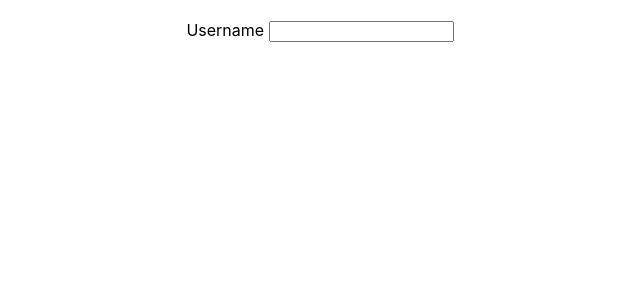
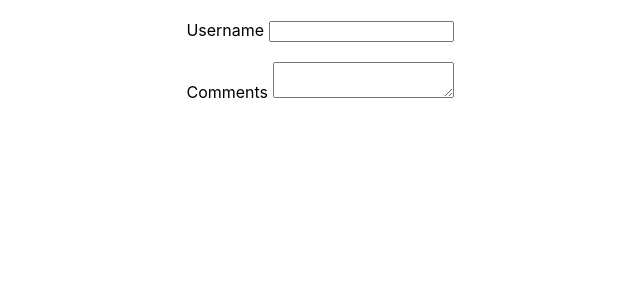
Before and after one commit to mzazakeith/React-Tutorials, a React (Create React App) app in the folder hello-forms/: page / in a window 1280 px wide. Shown: the top 300 px of the page, without its empty margins (320-960 px from the left). Built offline with nearby package versions, Linux system fonts and the light colour scheme.

Commit message:
simple text area forms

```diff
--- a/hello-forms/src/components/Form.js
+++ b/hello-forms/src/components/Form.js
@@ -5,13 +5,20 @@ class Form extends Component {
         super(props)
 
         this.state = {
-            username:''
+            username:'',
+            comments:''
         }
     }
 
-    handleUsernameChange = (event) =>{
+    handleUsernameChange = event =>{
         this.setState({
             username: event.target.value
+        })
+    }
+
+    handleCommentsChange = event =>{
+        this.setState({
+            comments:event.target.value
         })
     }
 
@@ -24,6 +31,11 @@ class Form extends Component {
                     <label>Username </label>
                     <input type='text' value={this.state.username} onChange={this.handleUsernameChange}/>
                 </div>
+                <br/>
+                <div>
+                    <label>Comments </label>
+                    <textarea value={this.state.comments} onChange={this.handleCommentsChange}></textarea>
+                </div>
             </form>
         )
     }
```
